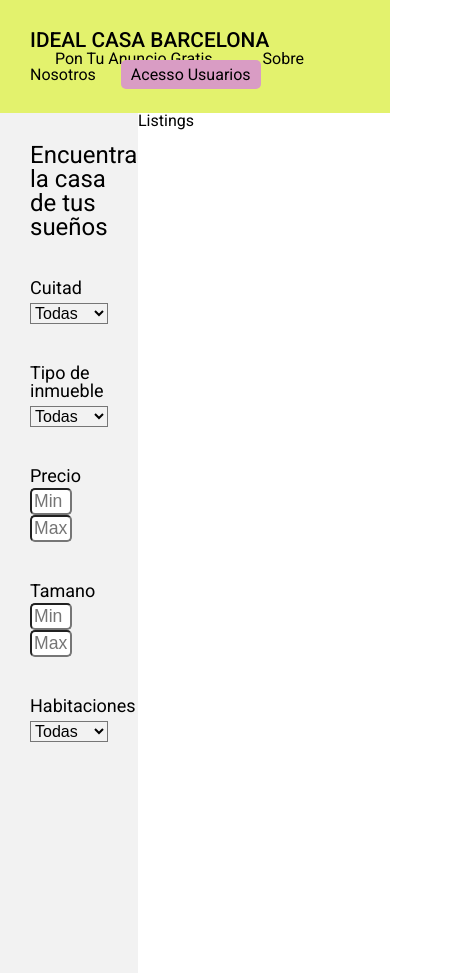
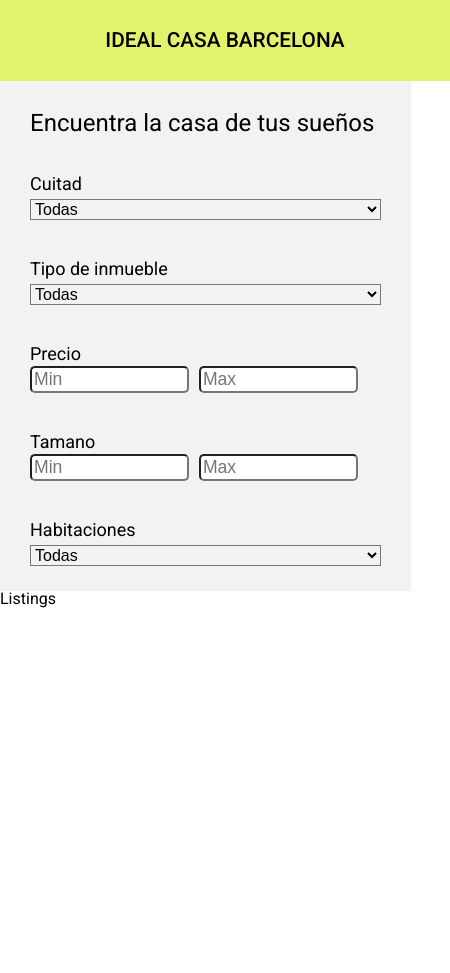
Before and after one commit to Cynthiaaa/ideal-casa, a React app: page / in a window 390 px wide. Shown: the whole page, 450 px wide, since content can reach past the window. After the commit the page ends 844 px from the top, so only its background shows below. Built offline with nearby package versions, Linux system fonts and the light colour scheme.

Commit message:
media queries added

```diff
--- a/assets/sass/_content.scss
+++ b/assets/sass/_content.scss
@@ -1,7 +1,7 @@
 #filters {
     background-color: $light-gray;
     width: 20%;
-    height: 800px;
+    height: 1400px;
     padding: 30px;
     font-size: 18px;
     float: left;
@@ -33,3 +33,10 @@
         }
     }
 }
+
+@media screen and (max-width: 700px) {
+    #filters {
+     width: 90%;
+     height: 450px;
+    }
+  }
--- a/assets/sass/_listing.scss
+++ b/assets/sass/_listing.scss
@@ -3,9 +3,9 @@ header {
     color: $black;
     overflow: auto;
     padding: 30px;
+    width: 100%;
 
     .logo {
-      float: left;
       text-transform: uppercase;
       font-weight: 500;
       font-size: 1.3rem;
@@ -14,6 +14,7 @@ header {
     nav {
         float: right;
         text-transform: capitalize;
+        margin-right: 200px;
 
         a {
             text-decoration: none;
@@ -33,3 +34,12 @@ header {
         }
     }
 }
+
+@media screen and (max-width: 600px) {
+    nav {
+     display: none;
+    }
+    .logo {
+        text-align: center;
+    }
+  }
--- a/package.json
+++ b/package.json
@@ -32,6 +32,7 @@
     "node-sass": "^4.12.0",
     "react": "^16.8.6",
     "react-dom": "^16.8.6",
+    "react-media": "^1.9.2",
     "react-native-svg": "^9.5.3",
     "react-redux": "^5.0.4",
     "react-router": "^4.1.1",
```
Also changed, not shown: public/css/main.css, 1 other file.
